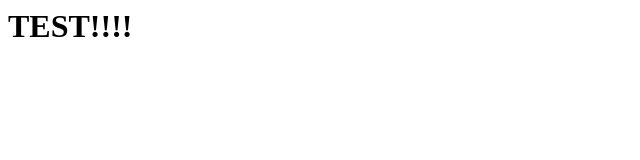
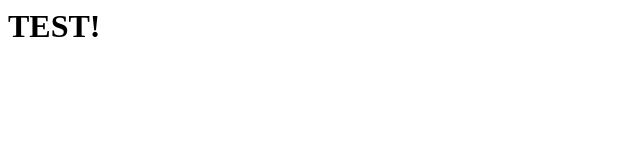
Before and after one commit to REALMarrtyFDGU/scratchlauncher3, a plain HTML site: page games/1000100/web/index.html in a window 1280 px wide. Shown: the full height of the page, 0-640 px from the left. Drawn offline with Linux system fonts and the light colour scheme.

Commit message:
Update index.html

```diff
--- a/games/1000100/web/index.html
+++ b/games/1000100/web/index.html
@@ -2,5 +2,5 @@
   <title>Scratch Launcher 3 Browser</title>
 </head>
 <body>
-  <h1>TEST!!!!</h1>
+  <h1>TEST!</h1>
 </body>
```
